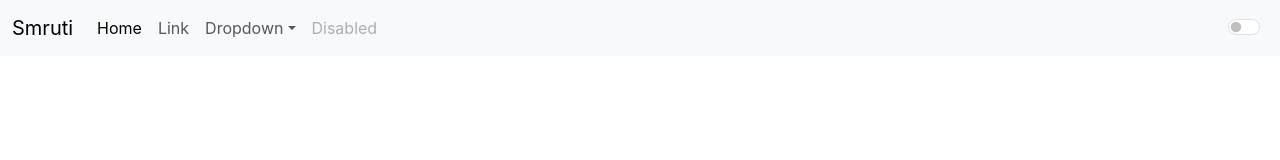
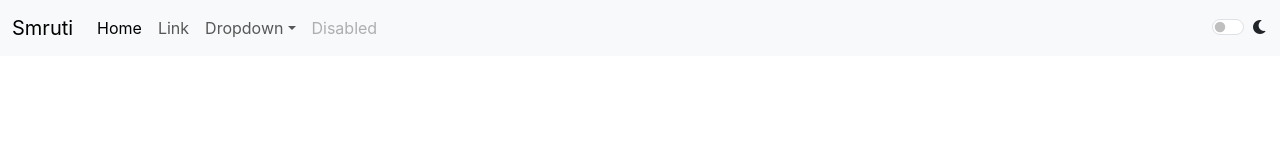
Before and after one commit to smrutiranjanbhuyan/pratice_js, a React (Create React App) app in the folder REACT/my-app/: page / in a window 1280 px wide. Shown: the top 160 px of the page. Built offline with nearby package versions, Linux system fonts and the light colour scheme.

Commit message:
fav icon added

```diff
--- a/REACT/my-app/public/index.html
+++ b/REACT/my-app/public/index.html
@@ -25,6 +25,7 @@
       Learn how to configure a non-root public URL by running `npm run build`.
     -->
     <title>React App</title>
+    <link rel="stylesheet" href="https://cdnjs.cloudflare.com/ajax/libs/font-awesome/6.0.0/css/all.min.css">
     <link href="https://cdn.jsdelivr.net/npm/bootstrap@5.3.2/dist/css/bootstrap.min.css" rel="stylesheet" integrity="sha384-T3c6CoIi6uLrA9TneNEoa7RxnatzjcDSCmG1MXxSR1GAsXEV/Dwwykc2MPK8M2HN" crossorigin="anonymous">
   </head>
   <body>
--- a/REACT/my-app/src/App.js
+++ b/REACT/my-app/src/App.js
@@ -5,7 +5,7 @@ import Navbar from './Sources/Navbar';
 function App() {
   return (
    <>
-   <Navbar  headName="Smruti"/>
+   <Navbar  headName="Smruti" mode="dark"/>
    </>
   );
 }
```
